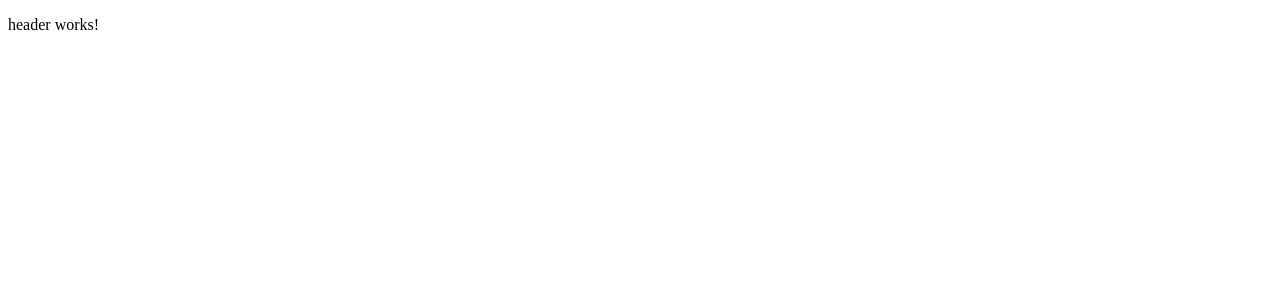
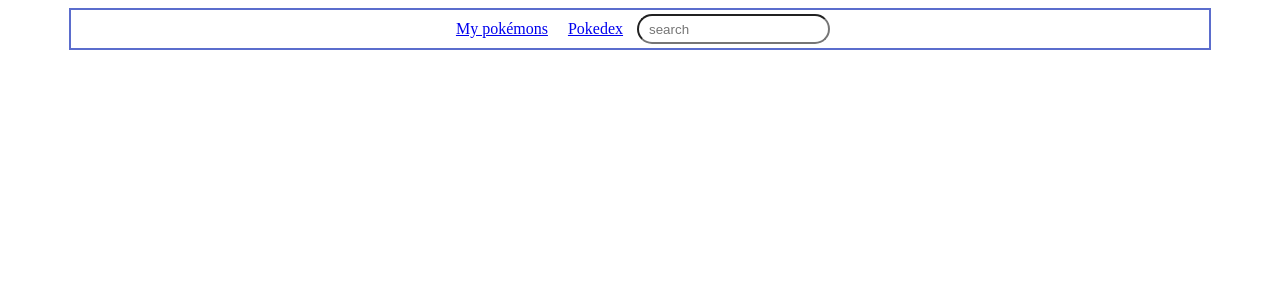
Before and after one commit to selimgomri/pair-coding, an Angular app in the folder mini-pokedex/: page / in a window 1280 px wide. Shown: the top 300 px of the page. Built offline with nearby package versions, Linux system fonts and the light colour scheme.

Commit message:
header designed a little bit

```diff
--- a/mini-pokedex/src/app/header/header.component.html
+++ b/mini-pokedex/src/app/header/header.component.html
@@ -1 +1,7 @@
-<p>header works!</p>
+<div class="box">
+  <div class="links">
+    <a routerLink="#">My pokémons</a>
+    <a routerLink="#">Pokedex</a>
+  </div>
+  <input class="search" type="search" placeholder="search" name="search" />
+</div>
--- a/mini-pokedex/src/app/header/header.component.scss
+++ b/mini-pokedex/src/app/header/header.component.scss
@@ -0,0 +1,21 @@
+.box {
+  box-sizing: content-box;
+  width: 90%;
+  border: solid #5b6dcd 2px;
+  display: flex;
+  justify-content: center;
+  margin: auto;
+}
+
+.links {
+  display: flex;
+  justify-content: space-between;
+}
+a {
+  padding: 10px;
+}
+.search {
+  border-radius: 50px;
+  padding-left: 10px;
+  margin: 4px;
+}
```
